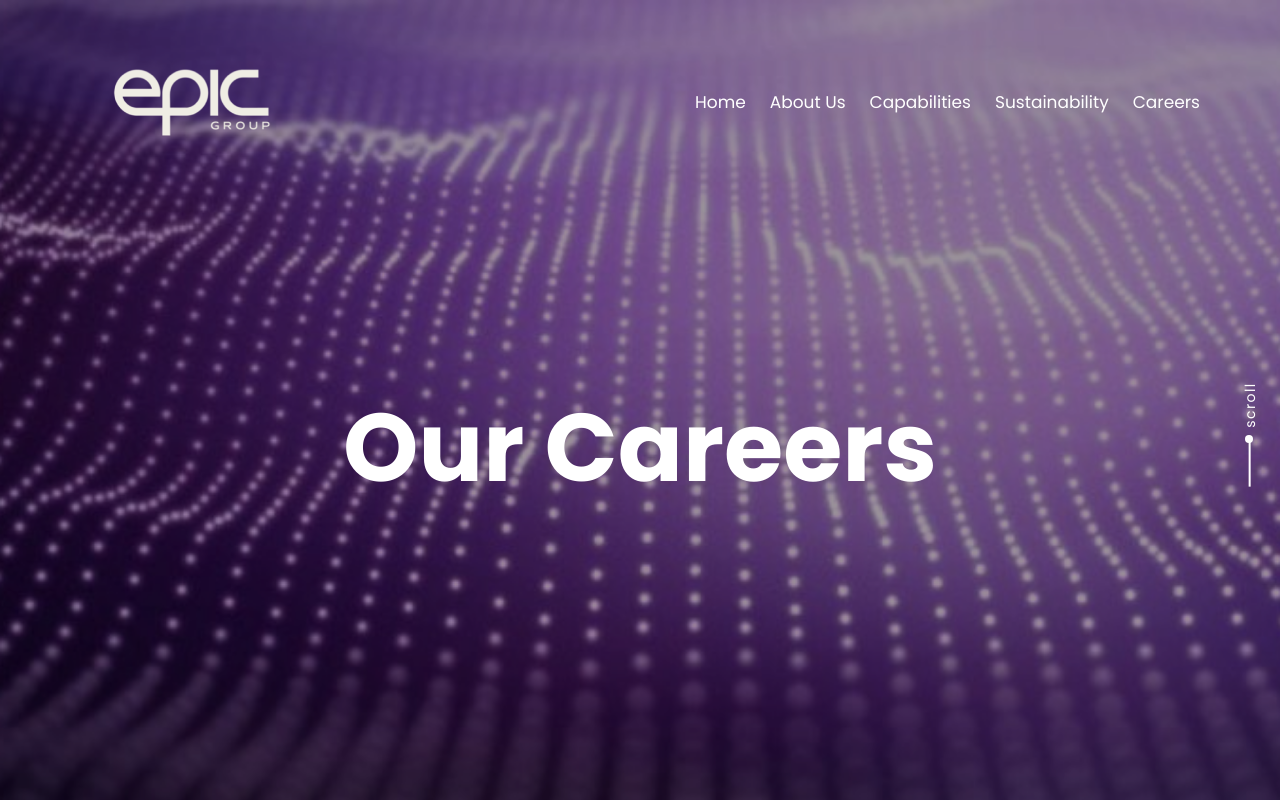
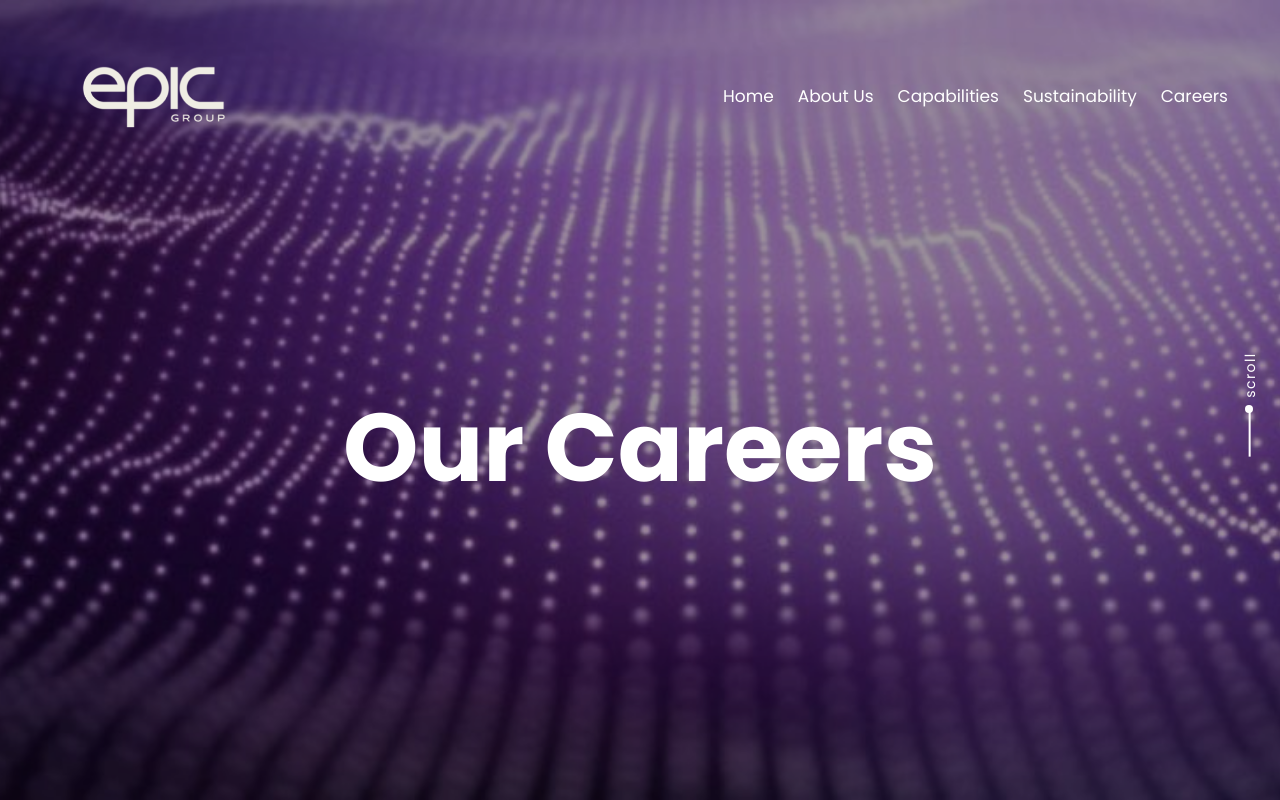
Before and after one commit to sumaiya-tml0/epic-group, a React (Vite) app: page /our-careers in a window 1280 px wide. Shown: the top 800 px of the page. Built offline with nearby package versions, Linux system fonts and the light colour scheme.

Commit message:
fixed bannerimage size and footer

```diff
--- a/src/components/Footer.jsx
+++ b/src/components/Footer.jsx
@@ -5,8 +5,8 @@ import { FaInstagram } from "react-icons/fa6";
 
 function Footer() {
   return (
-    <>
-      <footer className="footer text-base lg:footer-horizontal bg-[#000526] text-white p-10 pt-20">
+    <div className="bg-[#000526]">
+      <footer className="footer text-base lg:footer-horizontal max-w-[1250px] mx-auto text-white p-10 pt-20">
         <div>
           <img src={logo} alt="" className="max-w-48" />
           <p className="mt-12">
@@ -59,7 +59,7 @@ function Footer() {
           </div>
         </nav>
       </footer>
-      <footer className="footer bg-[#000526] p-10 pt-0">
+      <footer className="footer bg-[#000526] p-10 pt-0 max-w-[1250px] mx-auto">
         <span className="border-[#ffffff29] border-t w-full" ></span>
         <aside className="grid-flow-col items-center text-white">
 
@@ -70,7 +70,7 @@ function Footer() {
         </aside>
 
       </footer>
-    </>
+    </div>
   );
 }
 
--- a/src/components/Header.jsx
+++ b/src/components/Header.jsx
@@ -13,9 +13,9 @@ function Header() {
 
   return (
     <header className="py-6 lg:py-10 px-10 absolute z-20 w-full">
-        <div className=" px-4 lg:px-10">
+        <div className=" px-3 lg:px-3">
             <div className="flex items-center justify-between">
-      <div className="max-w-40 lg:max-w-56">
+      <div className="max-w-40 lg:max-w-[12em]">
         <img src={logo} alt="Epic group" />
       </div>
 
--- a/src/components/banner/Banner.jsx
+++ b/src/components/banner/Banner.jsx
@@ -37,7 +37,7 @@ function Banner() {
   };
   return (
    <>
-   <div className="slider-container relative w-full h-[450px] md:h-[650px] lg:h-[860px] sm:h-[400px] overflow-hidden">
+   <div className="relative w-full h-screen overflow-hidden">
       {/* Overlay */}
       <div className="absolute inset-0 bg-black opacity-40 z-10"></div>
 
@@ -45,7 +45,7 @@ function Banner() {
          {bannerType === "slider" && (
           <Slider {...settings}>
             {[img1, img2, img3, img4].map((img, idx) => (
-              <div key={idx} className="w-full h-[450px] md:h-[650px] lg:h-[860px] sm:h-[400px]">
+              <div key={idx} className="w-full h-screen">
                 <img src={img} alt={`Slide ${idx + 1}`} className="w-full h-full object-cover" />
               </div>
             ))}
```
